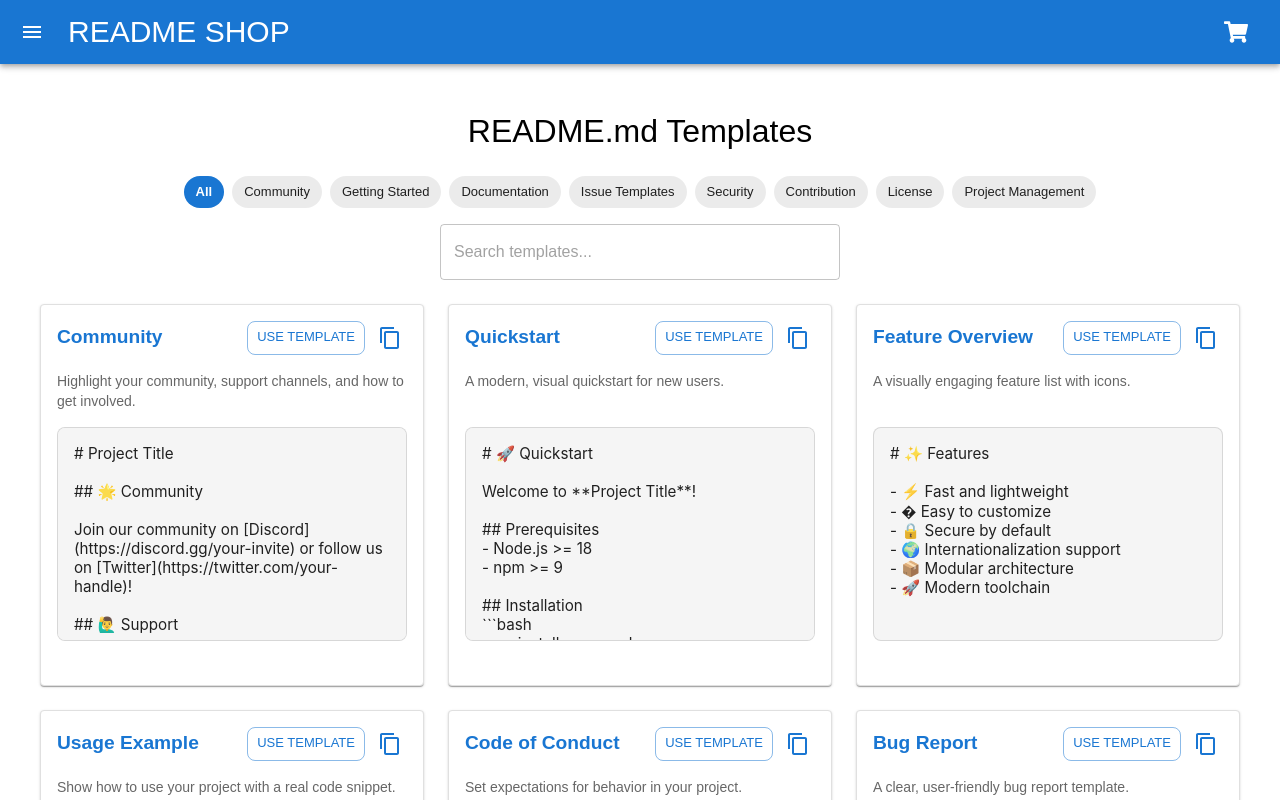
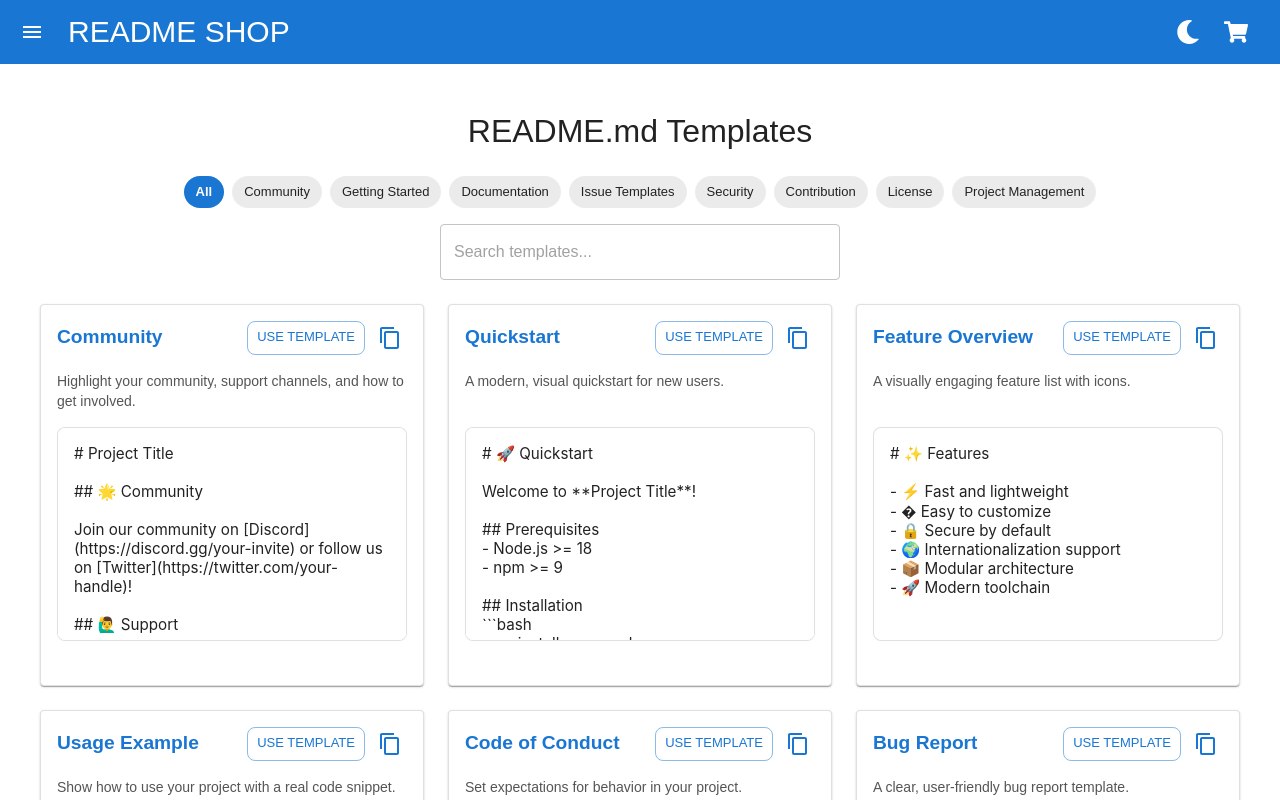
Before and after one commit to narainkarthikv/readme-shop, a React (Vite) app: page /templates in a window 1280 px wide. Shown: the top 800 px of the page. Built offline with nearby package versions, Linux system fonts and the light colour scheme; a web font is replaced by a local one.

Commit message:
feat(dark-mode): added dark mode feature

```diff
--- a/src/App.jsx
+++ b/src/App.jsx
@@ -8,14 +8,16 @@ import TemplatesPage from './pages/TemplatesPage';
 import { Box } from '@mui/material';
 import { MarkdownProvider } from './context/MarkdownContext';
 
+import { useTheme } from '@mui/material/styles';
+
 function App() {
-
+  const theme = useTheme();
   return (
     <MarkdownProvider>
       <Router>
-        <Box sx={{ display: 'flex', flexDirection: 'column', minHeight: '100vh' }}>
+        <Box sx={{ display: 'flex', flexDirection: 'column', minHeight: '100vh', bgcolor: theme.palette.background.default, color: theme.palette.text.primary }}>
           <Navbar />
-          <Box component="main" sx={{ flexGrow: 1, display: 'flex', justifyContent: 'center', alignItems: 'center', p: 2 }}>
+          <Box component="main" sx={{ flexGrow: 1, display: 'flex', justifyContent: 'center', alignItems: 'center', p: 2, bgcolor: theme.palette.background.paper, color: theme.palette.text.primary }}>
             <Routes>
               <Route path="/" element={<Body />} />
               <Route path="/shop" element={<Output />} />
@@ -25,7 +27,6 @@ function App() {
           <Footer />
         </Box>
       </Router>
-
     </MarkdownProvider>
   );
 }
--- a/src/components/Navbar.jsx
+++ b/src/components/Navbar.jsx
@@ -1,14 +1,22 @@
+import React, { useState } from 'react';
 import { Link } from 'react-router-dom';
-import { useState ,useEffect} from 'react';
+import { useShopStore } from '../store/useShopStore';
+import { FaMoon, FaSun, FaShoppingCart } from 'react-icons/fa';
 import { AppBar, Toolbar, Typography, IconButton, Badge } from '@mui/material';
-import { FaShoppingCart } from 'react-icons/fa';
 import MenuIcon from '@mui/icons-material/Menu';
 import CustomDrawer from './CustomDrawer';
 import HomeIcon from '@mui/icons-material/Home';
 import MenuBookIcon from '@mui/icons-material/MenuBook';
 
 const Navbar = () => {
+
   const [drawerOpen, setDrawerOpen] = useState(false);
+  const themeMode = useShopStore((state) => state.themeMode);
+  const setThemeMode = useShopStore((state) => state.setThemeMode);
+
+  const handleThemeToggle = () => {
+    setThemeMode(themeMode === 'light' ? 'dark' : 'light');
+  };
 
   const handleDrawerToggle = () => setDrawerOpen((open) => !open);
 
@@ -50,10 +58,11 @@ const Navbar = () => {
         >
           README SHOP
         </Typography>
+        <IconButton className='myiconbutton' onClick={handleThemeToggle} color="inherit" sx={{ mr: 1 }}>
+          {themeMode === 'light' ? <FaMoon /> : <FaSun />}
+        </IconButton>
         <IconButton className='myiconbutton' component={Link} to="/shop" color="inherit">
-
-           <FaShoppingCart />
-
+          <FaShoppingCart />
         </IconButton>
         <CustomDrawer
           open={drawerOpen}
--- a/src/components/Templates.jsx
+++ b/src/components/Templates.jsx
@@ -3,7 +3,7 @@ import { Box, Typography, Paper, Grid, IconButton, Tooltip, Card, CardContent, C
 import ContentCopyIcon from '@mui/icons-material/ContentCopy';
 import templatesData from '../assets/data/templates.json';
 import { useNavigate } from "react-router-dom";
-
+import { useTheme } from '@mui/material/styles';
 
 const getCategories = (templates) => {
   const cats = templates.map((tpl) => tpl.category || 'Other');
@@ -22,6 +22,7 @@ const Templates = () => {
     setTemplates(templatesData);
   }, []);
 
+  const theme = useTheme();
   const categories = ['All', ...getCategories(templates)];
 
   const filteredTemplates = (() => {
@@ -150,13 +151,14 @@ const Templates = () => {
                   </Box>
                 </Box>
                 <CardContent sx={{ pt: 1, flexGrow: 1, display: 'flex', flexDirection: 'column', justifyContent: 'flex-start' }}>
-                  <Typography variant="body2" color="text.secondary" sx={{ mb: 2, minHeight: 40 }}>
+                  <Typography variant="body2" sx={{ mb: 2, minHeight: 40, color: theme.palette.text.secondary }}>
                     {tpl.description}
                   </Typography>
                   <Paper
                     variant="outlined"
                     sx={{
-                      background: '#f5f5f5',
+                      background: theme.palette.background.paper,
+                      color: theme.palette.text.primary,
                       p: 2,
                       borderRadius: 2,
                       overflowX: 'auto',
@@ -178,6 +180,6 @@ const Templates = () => {
       </Grid>
     </Box>
   );
-};
+}
 
 export default Templates;
--- a/src/main.jsx
+++ b/src/main.jsx
@@ -3,13 +3,20 @@ import ReactDOM from 'react-dom/client';
 import App from './App.jsx';
 import './styles/index.css';
 import { ThemeProvider } from '@mui/material/styles';
-import theme from './theme';
+import { getTheme } from './theme';
+import { useShopStore } from './store/useShopStore';
+
+function ThemeWrapper({ children }) {
+  const themeMode = useShopStore((state) => state.themeMode);
+  const theme = React.useMemo(() => getTheme(themeMode), [themeMode]);
+  return <ThemeProvider theme={theme}>{children}</ThemeProvider>;
+}
 
 const root = ReactDOM.createRoot(document.getElementById('root'));
 root.render(
   <React.StrictMode>
-      <ThemeProvider theme={theme}>
-    <App />
-    </ThemeProvider>
+    <ThemeWrapper>
+      <App />
+    </ThemeWrapper>
   </React.StrictMode>
 );
--- a/src/store/useShopStore.jsx
+++ b/src/store/useShopStore.jsx
@@ -7,4 +7,6 @@ export const useShopStore = create((set) => ({
   setSelectedBadges: (selectedBadges) => set({ selectedBadges }),
   iconSearchTerm: "",
   setIconSearchTerm: (iconSearchTerm) => set({ iconSearchTerm }),
+  themeMode: 'light',
+  setThemeMode: (themeMode) => set({ themeMode }),
 }));
--- a/src/theme.js
+++ b/src/theme.js
@@ -1,10 +1,23 @@
 
 import { createTheme } from '@mui/material/styles';
 
-const theme = createTheme({
-  typography: {
-    fontFamily: `'Clash Grotesk', sans-serif`,
-  },
-});
-
-export default theme;
+export const getTheme = (mode = 'light') =>
+  createTheme({
+    palette: {
+      mode,
+      ...(mode === 'light'
+        ? {
+            primary: { main: '#1976d2' },
+            background: { default: '#f5f5f5', paper: '#fff' },
+            text: { primary: '#222', secondary: '#555' },
+          }
+        : {
+            primary: { main: '#90caf9' },
+            background: { default: '#121212', paper: '#1e1e1e' },
+            text: { primary: '#fff', secondary: '#bbb' },
+          }),
+    },
+    typography: {
+      fontFamily: `'Clash Grotesk', sans-serif`,
+    },
+  });
```
